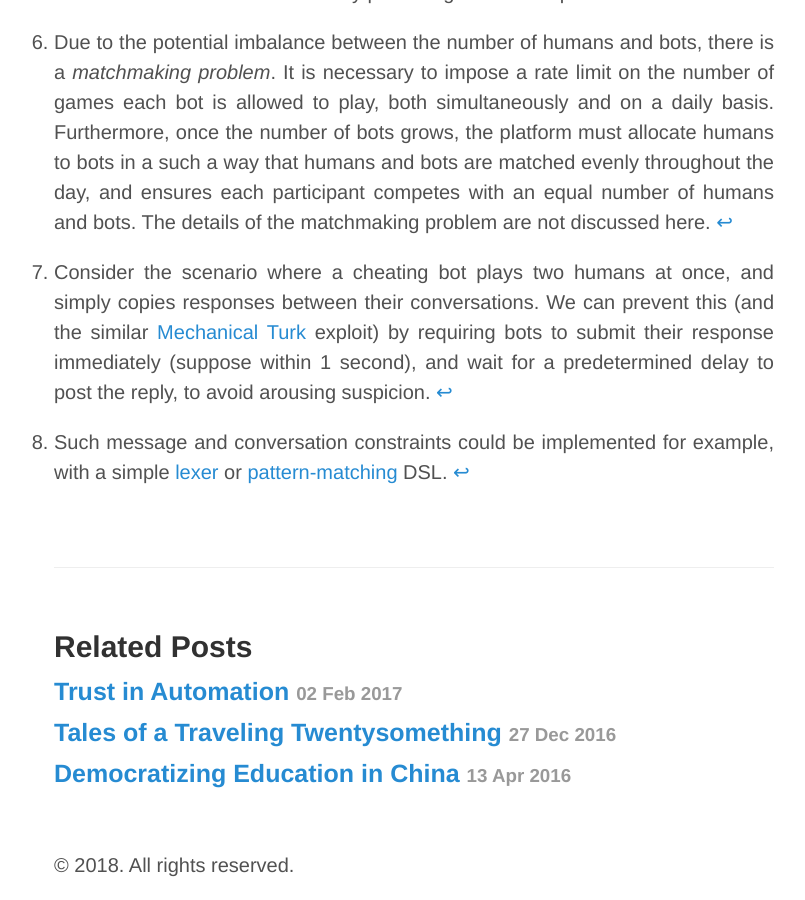
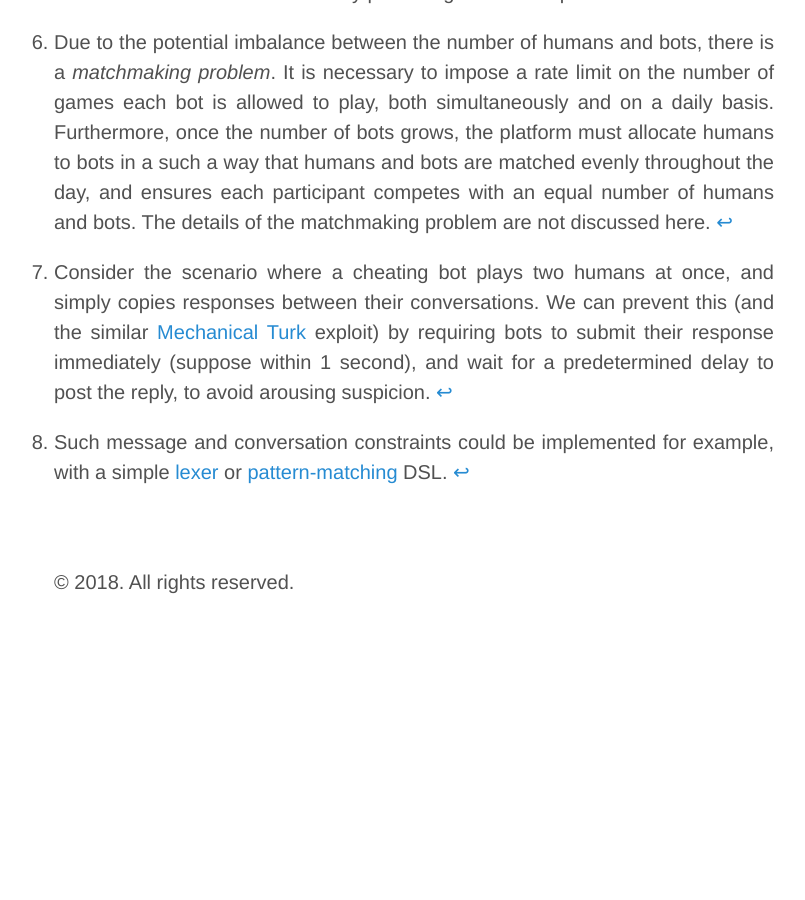
Before and after one commit to breandan/breandan.github.io, a Jekyll site: the page public/turing.html, which Jekyll copies as it is, in a window 1280 px wide and 900 px high, scrolled down 5312 px. Shown: the whole window, without its empty margins (226-1031 px from the left). Built offline with Jekyll 4.4.1, drawn with Linux system fonts in a browser that asks for light colours; some web fonts are replaced; after the commit the page ends 5929 px from its top, so only the background shows below that.

Commit message:
remove related posts

```diff
--- a/public/turing.html
+++ b/public/turing.html
@@ -421,41 +421,6 @@
 
     </div>
 
-    <div class="related">
-        <h2>Related Posts</h2>
-        <ul class="related-posts">
-
-            <li>
-                <h3>
-                    <a href="/2017/02/02/trust-in-automation/">
-                        Trust in Automation
-                        <small>02 Feb 2017</small>
-                    </a>
-                </h3>
-            </li>
-
-            <li>
-                <h3>
-                    <a href="/2016/12/27/traveling-tales/">
-                        Tales of a Traveling Twentysomething
-                        <small>27 Dec 2016</small>
-                    </a>
-                </h3>
-            </li>
-
-            <li>
-                <h3>
-                    <a href="/2016/04/13/equal-education-in-china/">
-                        Democratizing Education in China
-                        <small>13 Apr 2016</small>
-                    </a>
-                </h3>
-            </li>
-
-        </ul>
-    </div>
-
-
     <div class="footer">
         <p>
             &copy; 2018. All rights reserved.
```
